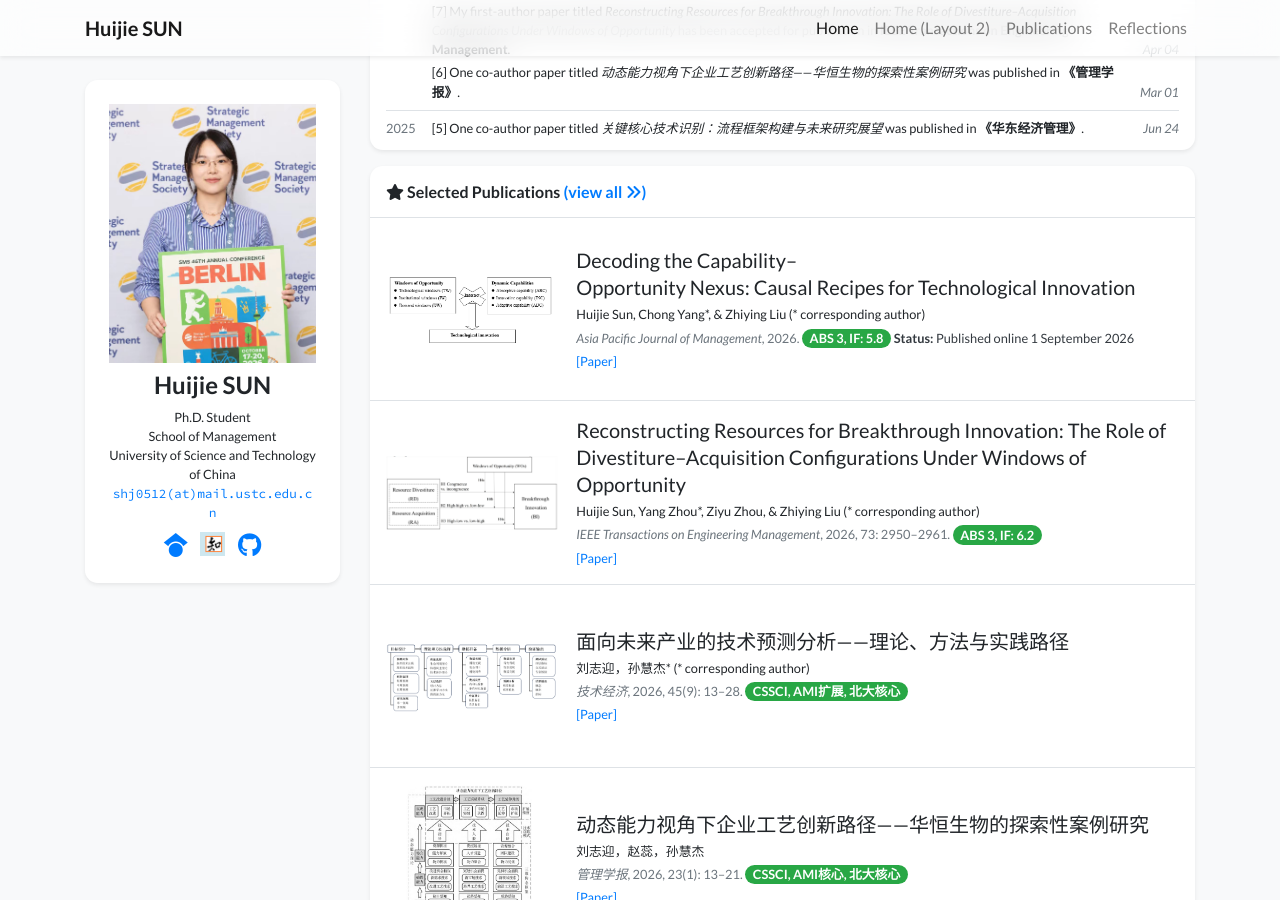
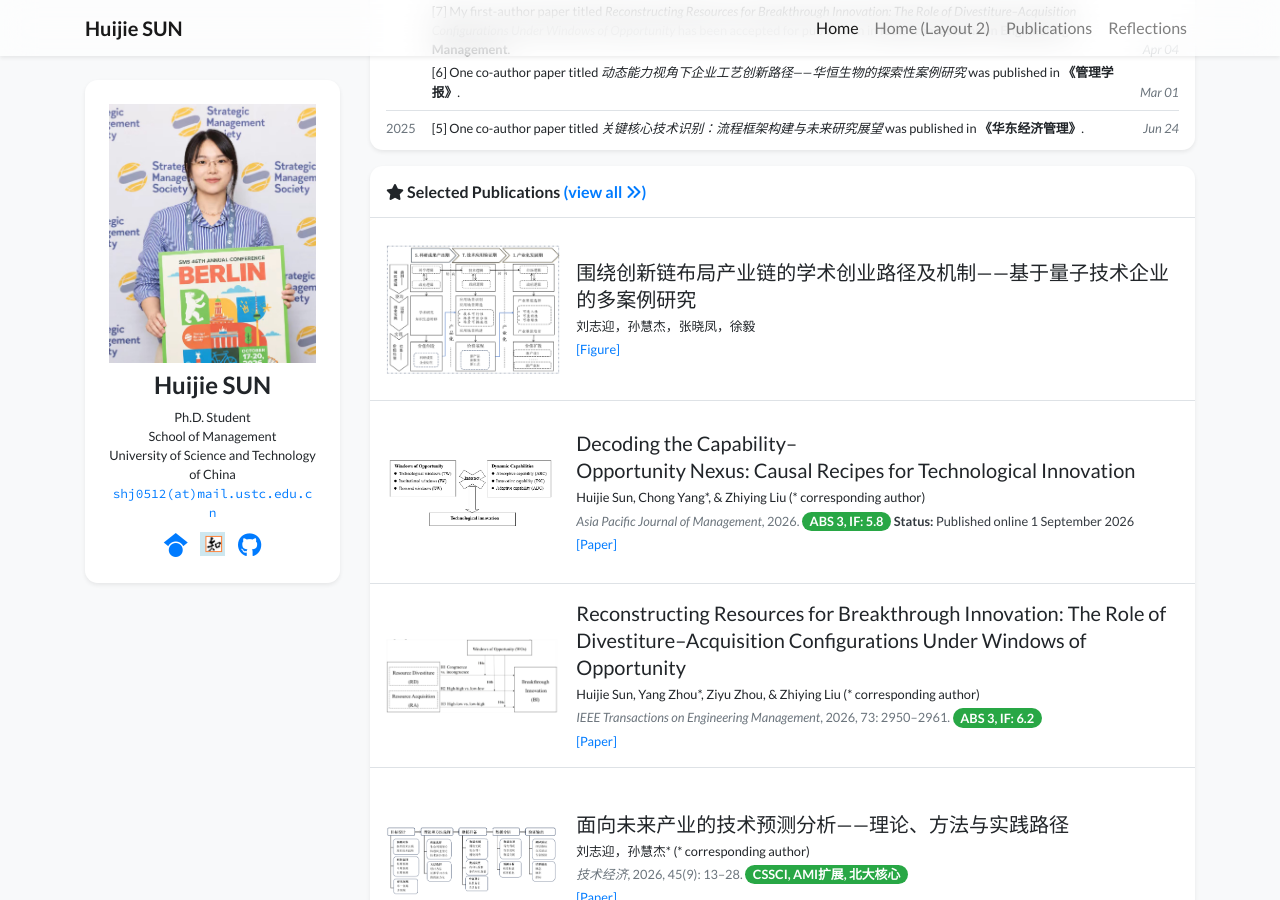
Before and after one commit to shj0512/shj0512.github.io, a Jekyll site: the page built from index.html, in a window 1280 px wide and 900 px high, scrolled down 1148 px. Built offline with Jekyll 4.4.1, drawn with Linux system fonts in a browser that asks for light colours; nearby versions of some CDN libraries; a style sheet for code colours, icons or effects is not loaded.

Commit message:
Add quantum academic entrepreneurship paper and figure

```diff
--- a/_data/research_outputs.yml
+++ b/_data/research_outputs.yml
@@ -2,6 +2,12 @@
 # Keep two spaces before each field under an item and begin each new item with "- title:".
 
 published:
+- title: "围绕创新链布局产业链的学术创业路径及机制——基于量子技术企业的多案例研究"
+  authors: "刘志迎，孙慧杰，张晓凤，徐毅"
+  cover: "/assets/images/publications/academic-entrepreneurship-quantum-cases.png"
+  links:
+    Figure: "/assets/images/publications/academic-entrepreneurship-quantum-cases.png"
+
 - title: "Decoding the Capability–Opportunity Nexus: Causal Recipes for Technological Innovation"
   authors: "Huijie Sun, Chong Yang*, & Zhiying Liu (* corresponding author)"
   venue: "Asia Pacific Journal of Management"
--- a/index.html
+++ b/index.html
@@ -33,7 +33,7 @@ navbar_title: Home
             outputs=pubs
             title="Selected Publications"
             icon="fas fa-star"
-            limit=4
+            limit=5
             view_all=true %}
         {% endif %}
     </div>
```
Also changed, not shown: assets/images/publications/academic-entrepreneurship-quantum-cases.png (added).
